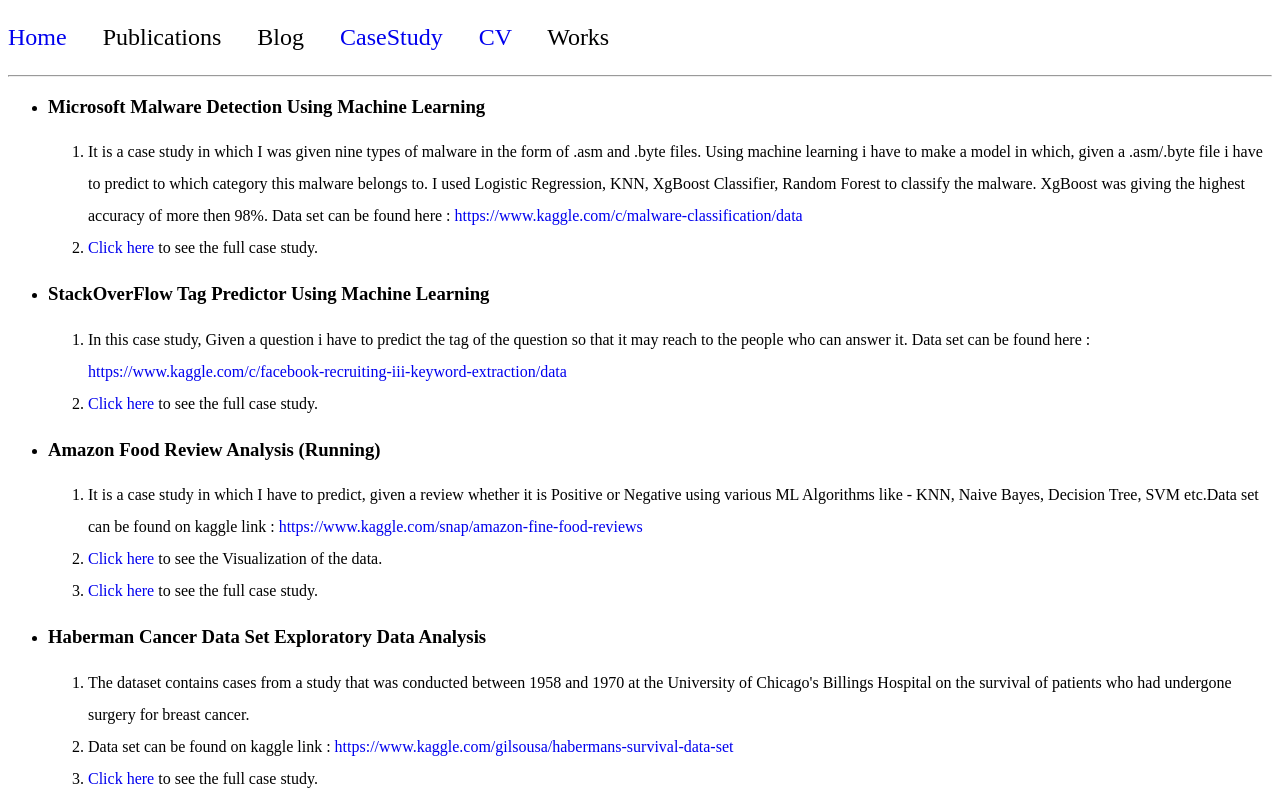
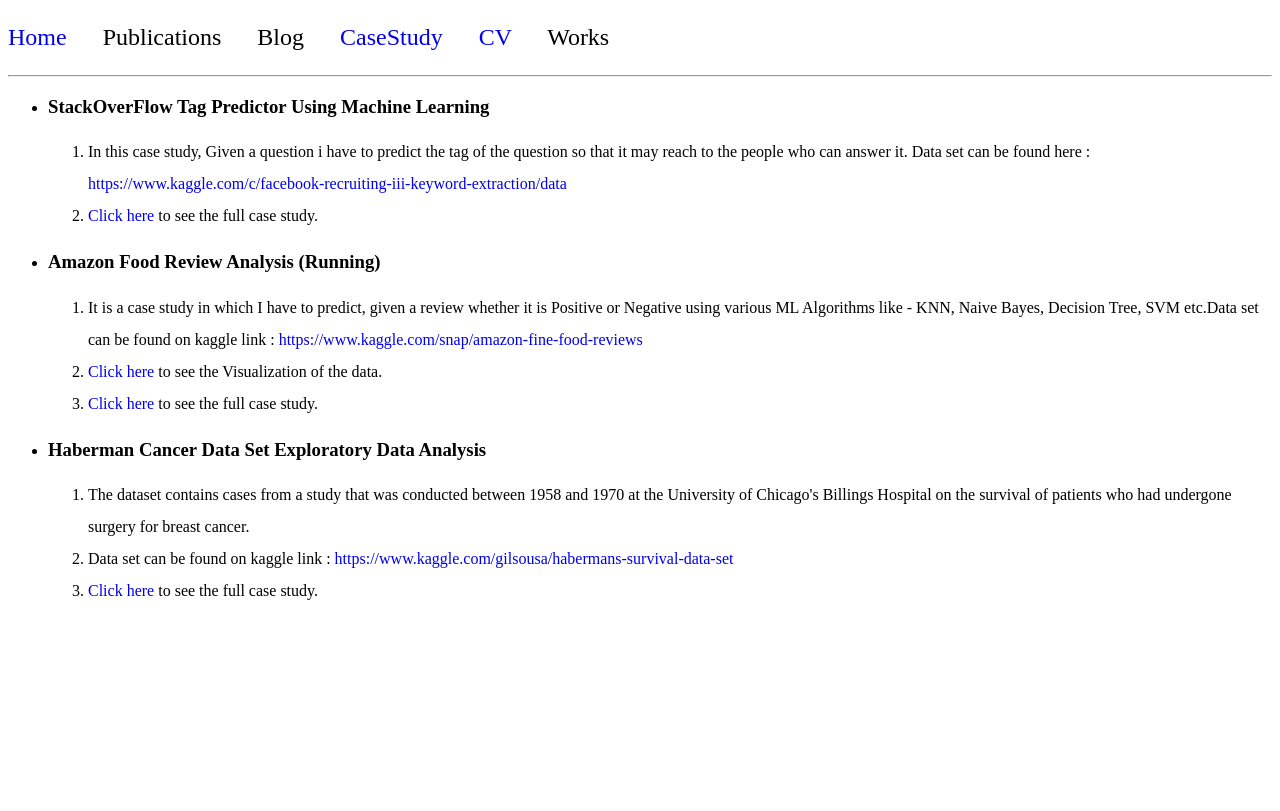
Before and after one commit to kkaran0908/kkaran0908.github.io, a plain HTML site: page casestudies.html in a window 1280 px wide. Drawn offline with Linux system fonts and the light colour scheme.

Commit message:
Update casestudies.html

```diff
--- a/casestudies.html
+++ b/casestudies.html
@@ -13,17 +13,7 @@
 <a href = "resume.pdf">CV</a> Works</p>
 <hr>
 <ul>
-     <li><h3> Microsoft Malware Detection Using Machine Learning</h3></li>
-    <p>
-       <ol style = "line-height:2">
-         <li>It is a case study in which I was given nine types of malware in the form of .asm and .byte files.
-              Using machine learning i have to make a model in which, given a .asm/.byte file i have to predict to which category this malware belongs to.
-            I used Logistic Regression, KNN,  XgBoost Classifier, Random Forest to classify the malware. XgBoost
-           was giving the highest accuracy of more then 98%. Data set can be found here : <a href="https://www.kaggle.com/c/malware-classification/data">
-            https://www.kaggle.com/c/malware-classification/data</a>
-         </li>
-        <li><a href = "MicrosoftMalwareDetection(1).html">Click here</a> to see the full case study. </li>
-       </ol>
+
   <li><h3>StackOverFlow Tag Predictor Using Machine Learning</h3></li>
     <p>
        <ol style = "line-height:2">
```
